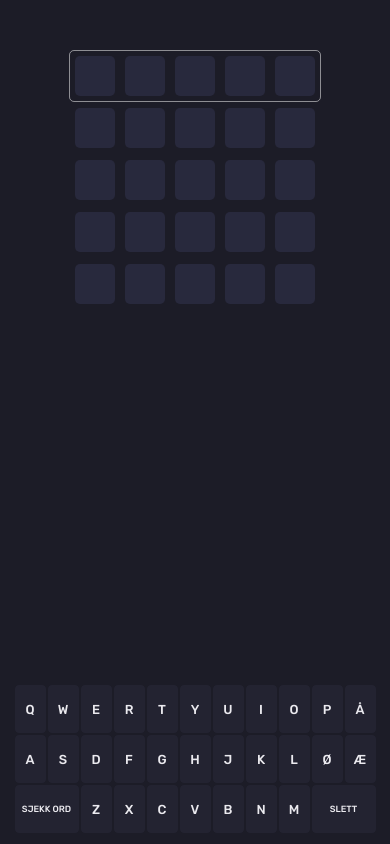
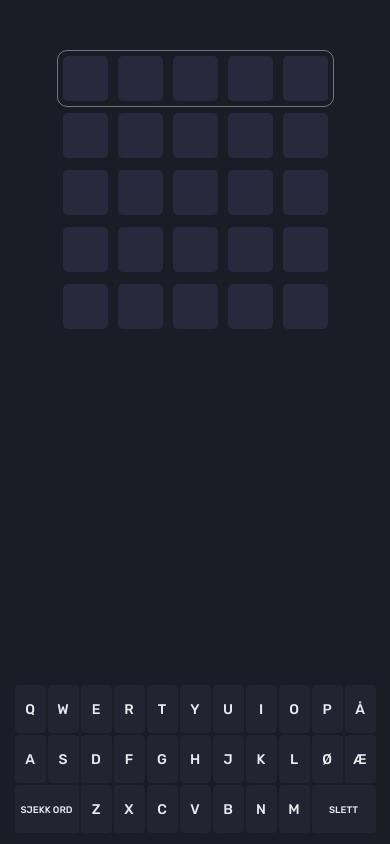
Before and after one commit to Haugesen/Ordet, a plain HTML site: page index.html in a window 390 px wide. Drawn offline with nearby package versions, Linux system fonts and the light colour scheme.

Commit message:
større char-blocks mobil

```diff
--- a/app.css
+++ b/app.css
@@ -92,7 +92,7 @@ h1#game-title{
     top: 0px;
     z-index: 1;
     height: 70px;
-    border: 1px solid rgba(255, 255, 255, 0.5);
+    border: 1px solid rgba(255, 255, 255, 0.4);
     background: none;
     border-radius: 5px;
     transition-duration: .4s;
@@ -349,14 +349,15 @@ h1#game-title{
         padding: 6px 6px;
     }
     .char-block{
-        width: 40px;
-        height: 40px;
+        width: 45px;
+        height: 45px;
         margin-right: 10px;
+        font-size: 24px;
     }
     .key{
         width: 33px;
         height: 50px;
-        font-size: 13px;
+        font-size: 14px;
         border: 1px solid #1c1c27;
     }
     .key:hover{
@@ -364,7 +365,7 @@ h1#game-title{
     }
     #enter, #backspace{
         width: 66px;
-        font-size: 9px;
+        font-size: 9.5px;
     }
 
     .char-block.correct-pos::before, .char-block.correct-char::before{
@@ -375,7 +376,8 @@ h1#game-title{
     }
 
     .curr-line{
-        height: 52px;
+        height: 57px;
+        border-radius: 10px;
     }
     #game-tip{
         width: 120px;
```
